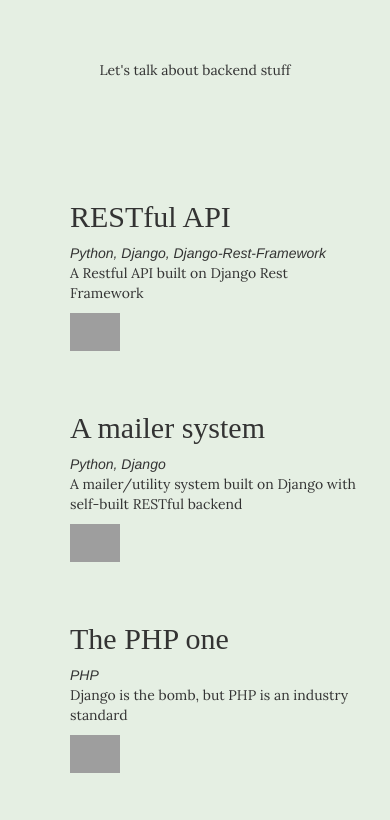
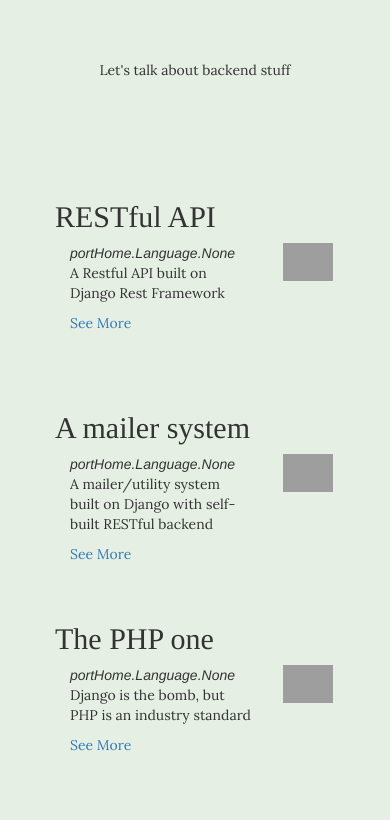
Before and after one commit to ButteryCrumpet/Portfolio, a Django app: page / in a window 390 px wide. Shown: the part 2129-2949 px from the top of the page. Run offline with Django 3.2, Linux system fonts and the light colour scheme; data comes from the database, SQL or seed files in the repository; some libraries are stand-ins or nearby versions; grey boxes are pictures that could not be loaded.

Commit message:
details page, model changes

```diff
--- a/portHome/admin.py
+++ b/portHome/admin.py
@@ -1,6 +1,8 @@
 from django.contrib import admin
 
-from . models import Project
+from . models import Project, AdditionalImage, Language
 # Register your models here.
 
 admin.site.register(Project)
+admin.site.register(AdditionalImage)
+admin.site.register(Language)
--- a/portHome/models.py
+++ b/portHome/models.py
@@ -1,14 +1,28 @@
 from django.db import models
 
 TYPE_CHOICES = (('Frontend','Frontend'), ('Backend','Backend'), ('Legacy','Legacy'), ('Coding','Coding'),)
-# Create your models here.
+
 class Project(models.Model):
     name = models.CharField(max_length=100)
     type = models.CharField(max_length=100, choices=TYPE_CHOICES)
-    languages = models.CharField(max_length=100)
+    languages = models.ManyToManyField('Language')
     description = models.TextField()
     link = models.CharField(max_length=200)
     image = models.CharField(max_length=200)
 
     def __str__(self):
         return self.name
+
+class AdditionalImage(models.Model):
+    name = models.CharField(max_length=100)
+    project = models.ForeignKey('Project')
+    link = models.CharField(max_length=200)
+
+    def __str__(self):
+        return self.name
+
+class Language(models.Model):
+    name = models.CharField(max_length=100)
+
+    def __str__(self):
+        return self.name
--- a/portHome/static/portHome/style.css
+++ b/portHome/static/portHome/style.css
@@ -15,11 +15,11 @@
 }
 
 h1,h2,h3 {
-  font-family: "Leto";
+  font-family: "Leto", Times;
 }
 
 p, a {
-  font-family: "Lora";
+  font-family: "Lora", Arial;
 }
 
 .content {
--- a/portHome/templates/portHome/about_me.html
+++ b/portHome/templates/portHome/about_me.html
@@ -1,6 +1,7 @@
 {% extends 'portHome/base.html' %}
 {% block content %}
 
-<h1>About Me</h1>
-
+<div class='centredBlock'>
+    <h1>About Me</h1>
+</div>
 {% endblock %}
--- a/portHome/templates/portHome/base.html
+++ b/portHome/templates/portHome/base.html
@@ -7,7 +7,7 @@
 
 <header class='nav navbar-inverse' role='navigation'>
     <div class='navbar-header'>
-      <a href="{% url 'portHome:home'  %}" class='nav navbar-brand'>Me</a>
+      <a href="{% url 'portHome:home'  %}" class='nav navbar-brand'>Pandavelop</a>
     </div>
     <ul class='nav navbar-nav navbar-right'>
       <li><a href="{% url 'portHome:about' %}">About Me</a></li>
--- a/portHome/templates/portHome/home.html
+++ b/portHome/templates/portHome/home.html
@@ -24,11 +24,18 @@
     <ul class='projects clearfix'>
       {% for project in frontend_projects %}
       <li class='project container'>
-        <h2>{{project.name}}</h2>
         <div class='row'>
-          <div class='col-md-8'>
-            <em>{{project.languages}}</em>
-            <p class=>{{project.description}}</p>
+          <h2>{{project.name}}</h2>
+          <div class='col-xs-8'>
+            <p>
+                <i>
+                    {% for language in project.languages.all %}
+                    {{language.name}},
+                    {% endfor %}
+                </i>
+            </p>
+            <p>{{project.description}}</p>
+            <a href='{% url 'portHome:details' project.id %}'>See More</a>
           </div>
           <img class='col-xs-3' src="{{project.image}}"/>
         </div>
@@ -54,11 +61,12 @@
     <ul class='projects'>
       {% for project in backend_projects %}
       <li class='project container'>
-        <h2>{{project.name}}</h2>
         <div class='row'>
-          <div class='col-md-8'>
+          <h2>{{project.name}}</h2>
+          <div class='col-xs-8'>
             <em>{{project.languages}}</em>
-            <p class=>{{project.description}}</p>
+            <p>{{project.description}}</p>
+            <a href='/details/{{project.id}}'>See More</a>
           </div>
           <img class='col-xs-3' src="{{project.image}}"/>
         </div>
--- a/portHome/urls.py
+++ b/portHome/urls.py
@@ -6,4 +6,5 @@
 urlpatterns = [
     url(r'^$', views.home, name='home'),
     url(r'^about/$', views.about_me, name='about'),
+    url(r'^details/(?P<project_id>[0-9]+)/$', views.project_details, name='details')
 ]
--- a/portHome/views.py
+++ b/portHome/views.py
@@ -1,5 +1,5 @@
 from django.shortcuts import render
-from .models import Project
+from .models import Project, AdditionalImage
 
 # Create your views here.
 def home(request):
@@ -9,3 +9,11 @@
 
 def about_me(request):
     return render(request, 'portHome/about_me.html')
+
+def project_details(request, project_id):
+    project = Project.objects.get(id=project_id)
+    try:
+        additionalImages = AdditionalImage.objects.get(project = project)
+    except AdditionalImage.DoesNotExist:
+        additionalImages = []
+    return render(request, 'portHome/details.html', {'project': project, 'images': additionalImages})
```
Also changed, not shown: other parts of portHome/static/portHome/style.css (+35 -1 lines), portHome/templates/portHome/details.html (added, +33 -0 lines), db.sqlite3, portHome/migrations/0002_auto_20170327_0534.py (added), portHome/migrations/0003_auto_20170327_0540.py (added), portHome/migrations/0004_auto_20170327_0627.py (added), portHome/migrations/0005_auto_20170327_0743.py (added).
